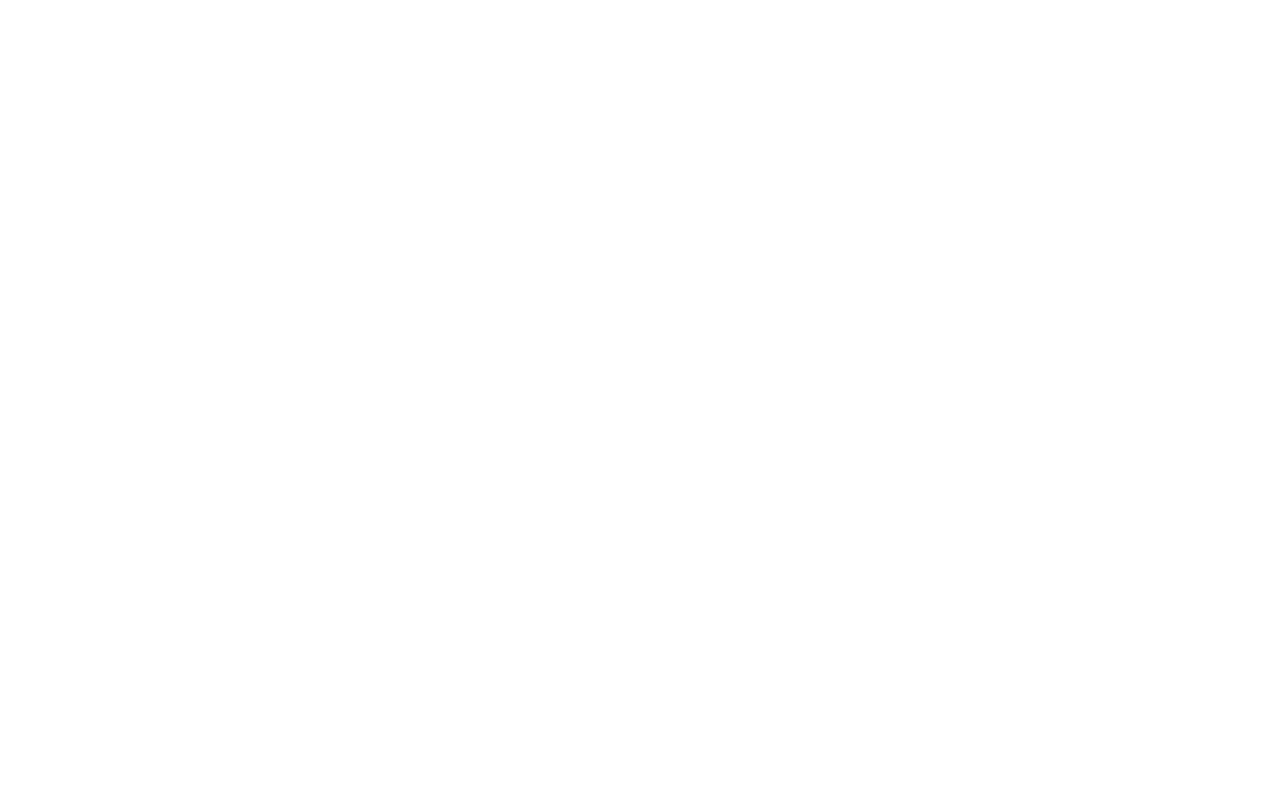
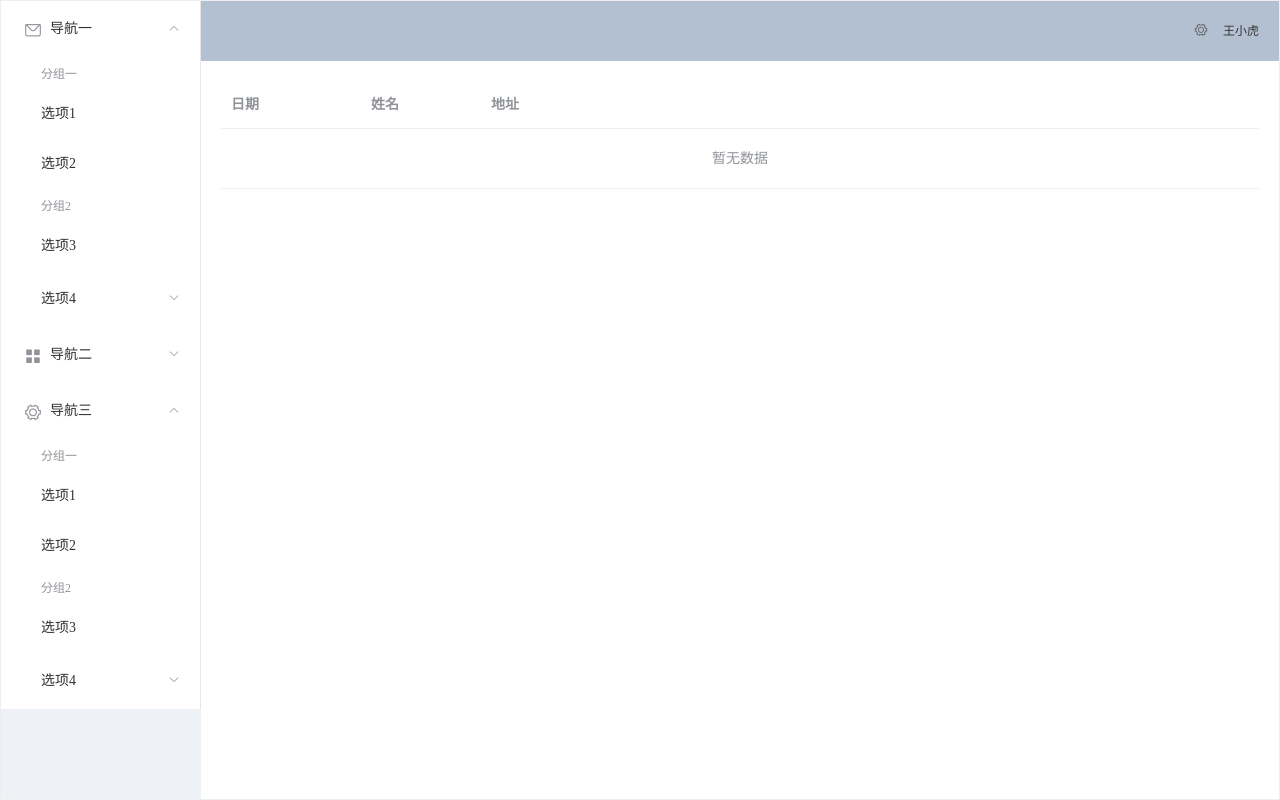
Before and after one commit to geihei/vue-boke, a Vue app: page /#/home in a window 1280 px wide. Built offline with nearby package versions, Linux system fonts and the light colour scheme.

Commit message:
登录成功跳转home

```diff
--- /dev/null
+++ b/src/admin/home.vue
@@ -0,0 +1,93 @@
+<template>
+    <el-container style="height: 100%; border: 1px solid #eee">
+        <el-aside width="200px" style="background-color: rgb(238, 241, 246)">
+            <el-menu :default-openeds="['1', '3']">
+            <el-submenu index="1">
+                <template slot="title"><i class="el-icon-message"></i>导航一</template>
+                <el-menu-item-group>
+                    <template slot="title">分组一</template>
+                    <el-menu-item index="1-1">选项1</el-menu-item>
+                <el-menu-item index="1-2">选项2</el-menu-item>
+                </el-menu-item-group>
+                <el-menu-item-group title="分组2">
+                    <el-menu-item index="1-3">选项3</el-menu-item>
+                </el-menu-item-group>
+                    <el-submenu index="1-4">
+                    <template slot="title">选项4</template>
+                    <el-menu-item index="1-4-1">选项4-1</el-menu-item>
+                </el-submenu>
+            </el-submenu>
+            <el-submenu index="2">
+                <template slot="title"><i class="el-icon-menu"></i>导航二</template>
+                <el-menu-item-group>
+                    <template slot="title">分组一</template>
+                    <el-menu-item index="2-1">选项1</el-menu-item>
+                    <el-menu-item index="2-2">选项2</el-menu-item>
+                </el-menu-item-group>
+                    <el-menu-item-group title="分组2">
+                    <el-menu-item index="2-3">选项3</el-menu-item>
+                </el-menu-item-group>
+                <el-submenu index="2-4">
+                    <template slot="title">选项4</template>
+                    <el-menu-item index="2-4-1">选项4-1</el-menu-item>
+                </el-submenu>
+            </el-submenu>
+            <el-submenu index="3">
+                <template slot="title"><i class="el-icon-setting"></i>导航三</template>
+                <el-menu-item-group>
+                    <template slot="title">分组一</template>
+                    <el-menu-item index="3-1">选项1</el-menu-item>
+                    <el-menu-item index="3-2">选项2</el-menu-item>
+                </el-menu-item-group>
+                    <el-menu-item-group title="分组2">
+                    <el-menu-item index="3-3">选项3</el-menu-item>
+                </el-menu-item-group>
+                <el-submenu index="3-4">
+                    <template slot="title">选项4</template>
+                    <el-menu-item index="3-4-1">选项4-1</el-menu-item>
+                </el-submenu>
+            </el-submenu>
+            </el-menu>
+        </el-aside>
+        <el-container>
+            <el-header style="text-align: right; font-size: 12px">
+            <el-dropdown>
+                <i class="el-icon-setting" style="margin-right: 15px"></i>
+                <el-dropdown-menu slot="dropdown">
+                    <el-dropdown-item>查看</el-dropdown-item>
+                    <el-dropdown-item>新增</el-dropdown-item>
+                    <el-dropdown-item>删除</el-dropdown-item>
+                </el-dropdown-menu>
+            </el-dropdown>
+            <span>王小虎</span>
+            </el-header>
+
+            <el-main>
+            <el-table>
+                <el-table-column prop="date" label="日期" width="140">
+                </el-table-column>
+                <el-table-column prop="name" label="姓名" width="120">
+                </el-table-column>
+                <el-table-column prop="address" label="地址">
+                </el-table-column>
+            </el-table>
+            </el-main>
+        </el-container>
+    </el-container>
+</template>
+<script>
+export default {
+
+}
+</script>
+<style lang="less" scoped>
+.el-header {
+    background-color: #B3C0D1;
+    color: #333;
+    line-height: 60px;
+  }
+
+  .el-aside {
+    color: #333;
+  }
+</style>
--- a/src/admin/login.vue
+++ b/src/admin/login.vue
@@ -1,8 +1,8 @@
 <template>
     <section class="container">
         <div class="login_container">
-            <el-input placeholder="请输入用户名" clearable v-model="username"></el-input>
-            <el-input placeholder="请输入密码" clearable v-model="password"></el-input>
+            <el-input placeholder="请输入用户名" clearable v-model="loginForm.username"></el-input>
+            <el-input placeholder="请输入密码" clearable v-model="loginForm.password" @keyup.enter.native="login"></el-input>
             <el-button @click="login">登录</el-button>
         </div>
         <canvas id="canvas" ref="canvas"></canvas>
@@ -14,30 +14,45 @@
 export default {
     data() {
         return {
-            username: '',
-            password: '',
+            loginForm: {
+                username: '',
+                password: '',
+            },
         }
     },
     created() {
 
     },
     mounted() {
+        // 初始化canvas
         const canvas = document.getElementById('canvas')
         const ctx = canvas.getContext('2d')
         start(canvas, ctx)
     },
     methods: {
+        // 登录
         login() {
-            this.$api.login({
-                username: this.username,
-                password: this.password
-            }).then(res => {
-                res = JSON.parse(res)
-                alert(res.message)
-                location.href = '#'
-            }).catch(error => {
-                alert('登录失败')
-            })
+            if (!this.loginForm.username || !this.loginForm.password) {
+                this.$message.error('用户名或者密码不能为空')
+            } else {
+                console.log(this.loginForm)
+                this.$api.login(this.loginForm).then(res => {
+                    res = JSON.parse(res)
+                    if (res.code == 0) {
+                        alert(1)
+                        this.$message({
+                            message: res.message,
+                            type: 'success'
+                        })
+                        this.$router.push({ path: 'home' })
+                    } else {
+                        this.$message.error('登录失败')
+                    }
+                }).catch(error => {
+                    alert(2)
+                    this.$message.error('登录失败')
+                })
+            }
         }
     }
 }
--- a/src/router/index.js
+++ b/src/router/index.js
@@ -1,6 +1,7 @@
 import Vue from 'vue'
 import Router from 'vue-router'
 import Login from '@/admin/login'
+import Home from '@/admin/home'
 
 Vue.use(Router)
 
@@ -15,6 +16,11 @@
             path: '/login',
             name: 'Login',
             component: Login
+        },
+        {
+            path: '/home',
+            name: 'home',
+            component: Home
         }
     ]
 })
```
Also changed, not shown: src/assets/logo.png (added), src/components/toast.vue (added).
